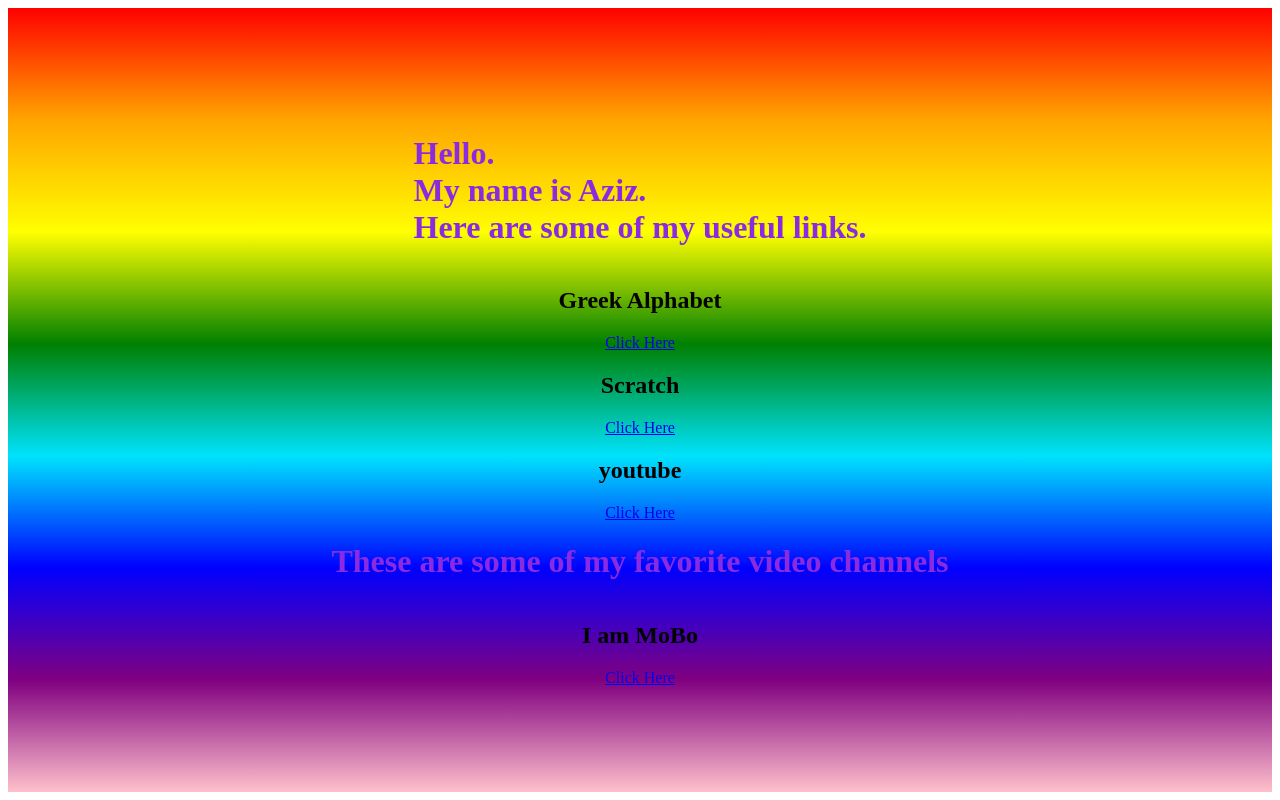
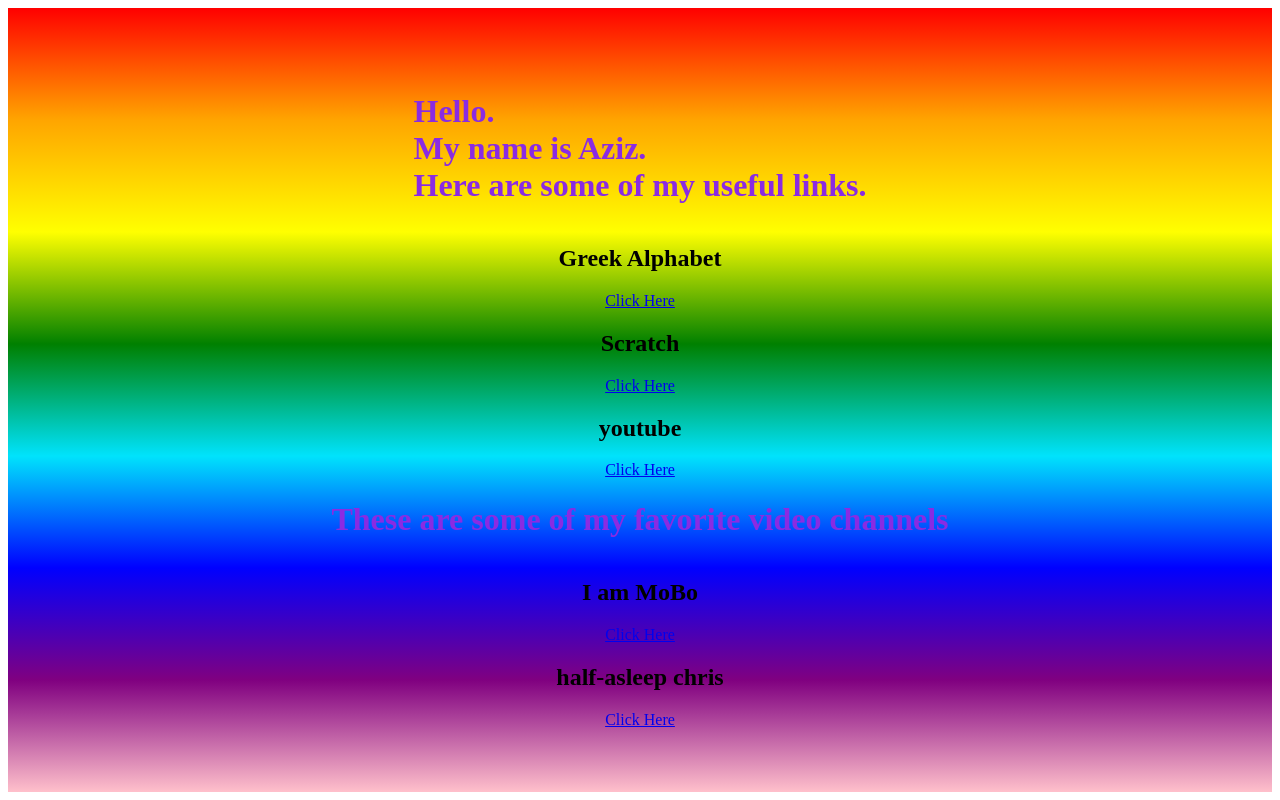
Before and after one commit to azizkhan314/azizkhan314.github.io, a plain HTML site: page index.html in a window 1280 px wide. Drawn offline with Linux system fonts and the light colour scheme.

Commit message:
add another channel

```diff
--- a/index.html
+++ b/index.html
@@ -14,6 +14,8 @@
             <h1>These are some of my favorite video channels</h1>
             <h2>I am MoBo</h2>
             <a href="https://www.youtube.com/@IamMoBo">Click Here</a>
+            <h2>half-asleep chris</h2>
+            <a href="https://www.youtube.com/@HalfAsleepChris">Click Here</a>
         </div>
     </body>
 </html>
```
